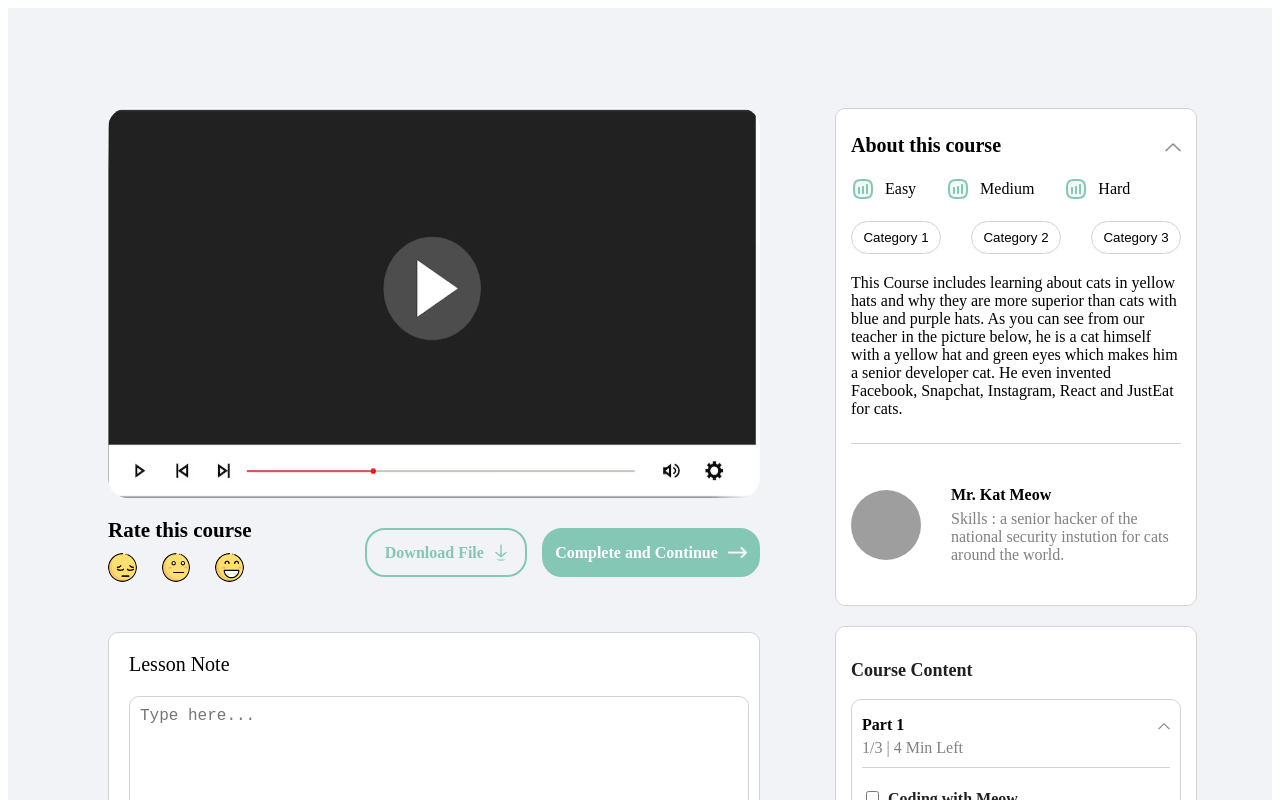
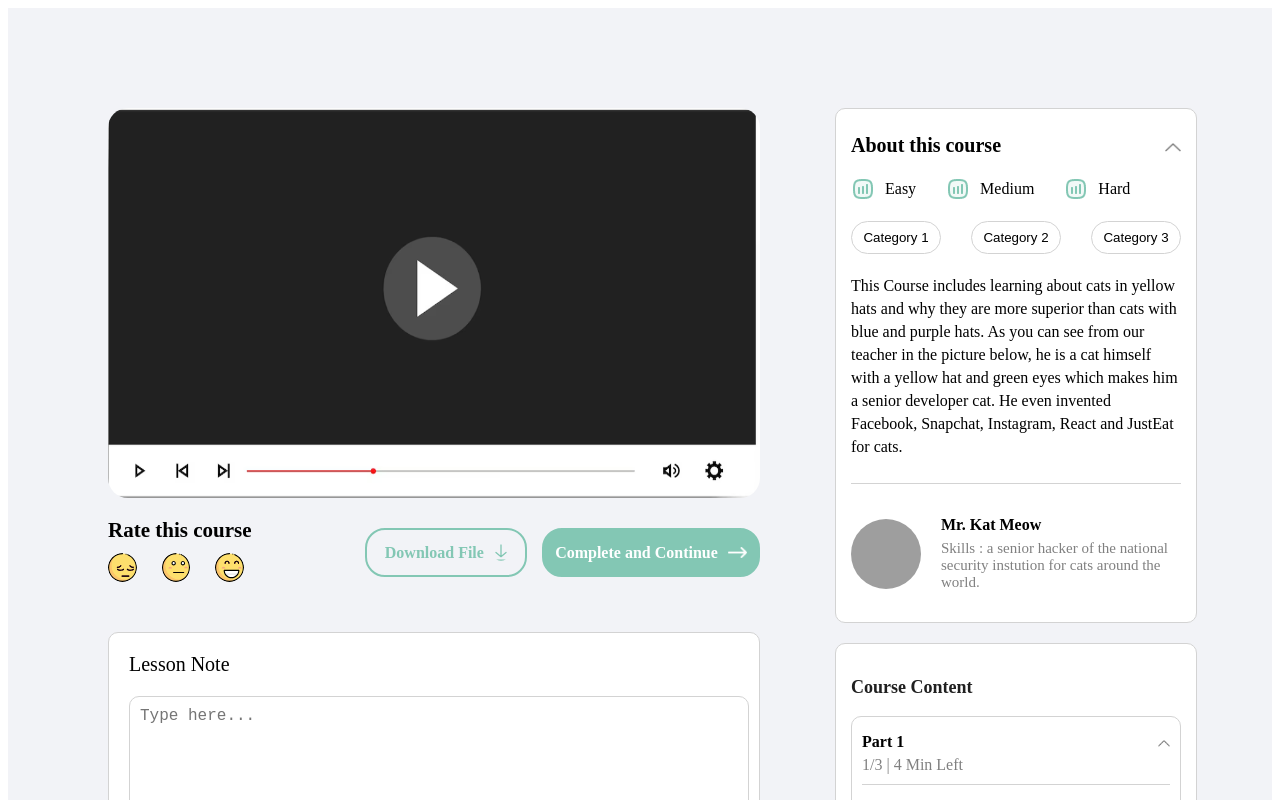
Before and after one commit to stefand2003/codehance--assignment, a React (Vite) app: page / in a window 1280 px wide. Shown: the top 800 px of the page. Built offline with nearby package versions, Linux system fonts and the light colour scheme; grey boxes are pictures that could not be loaded.

Commit message:
final changes

```diff
--- a/src/components/About/About.scss
+++ b/src/components/About/About.scss
@@ -179,6 +179,10 @@
     background-color: white;
     width: fit-content;
 
+    p {
+      line-height: 23px;
+    }
+
     &__header {
       ul {
         list-style: none;
@@ -241,7 +245,6 @@
       ul {
         list-style: none;
         padding: 0;
-        padding: 10px;
 
         :first-child {
           margin-bottom: 6px;
@@ -250,6 +253,7 @@
 
         :last-child {
           color: gray;
+          font-size: 15px;
         }
       }
     }
```
Also changed, not shown: src/App.scss (+0 -12 lines).
